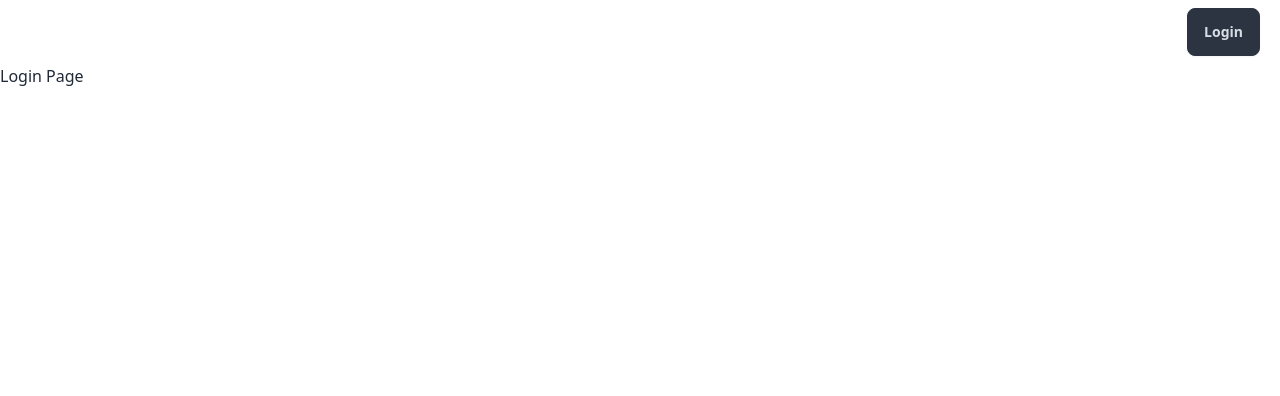
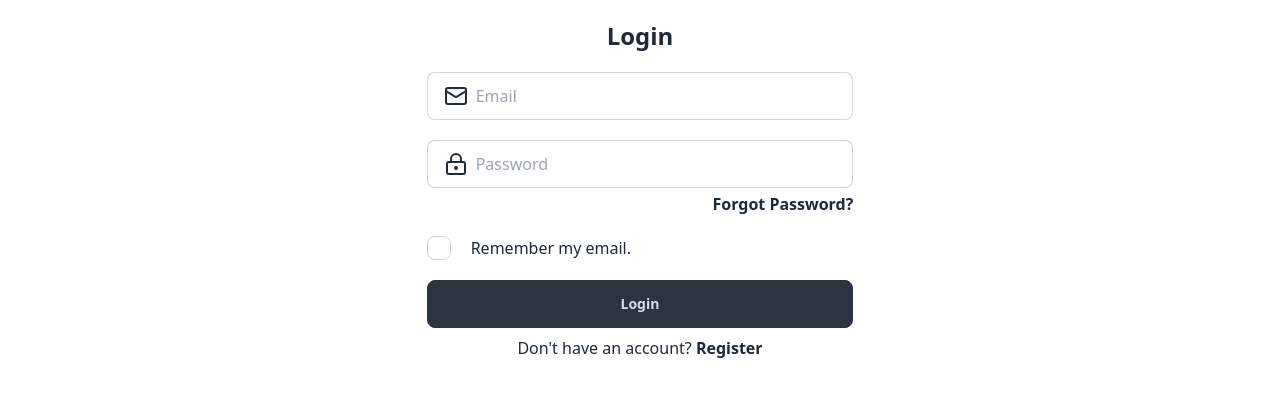
Before and after one commit to noorudd-in/Train-Ticketing-Frontend, a React (Vite) app: page /login in a window 1280 px wide. Shown: the top 396 px of the page. Built offline with nearby package versions, Linux system fonts and the light colour scheme.

Commit message:
Implemented User Login

```diff
--- a/package.json
+++ b/package.json
@@ -11,6 +11,7 @@
   },
   "dependencies": {
     "axios": "^1.7.5",
+    "lucide-react": "^0.436.0",
     "react": "^18.3.1",
     "react-dom": "^18.3.1",
     "react-hot-toast": "^2.4.1",
--- a/src/App.jsx
+++ b/src/App.jsx
@@ -1,9 +1,15 @@
 import "./App.css";
 import { RouterProvider } from "react-router-dom";
 import APP_ROUTES from "./routes";
+import { Toaster } from "react-hot-toast";
 
 function App() {
-  return <RouterProvider router={APP_ROUTES} />;
+  return (
+    <>
+      <Toaster />
+      <RouterProvider router={APP_ROUTES} />
+    </>
+  );
 }
 
 export default App;
--- a/src/api/auth.js
+++ b/src/api/auth.js
@@ -15,3 +15,15 @@ export const getProfile = async (token, userId) => {
     return error.response.data;
   }
 };
+
+export const loginUser = async (email, password) => {
+  try {
+    const user = await axios.post(`${AUTH_URL}/login`, {
+      email: email,
+      password: password,
+    });
+    return user.data;
+  } catch (error) {
+    return error.response.data;
+  }
+};
--- a/src/components/Login.jsx
+++ b/src/components/Login.jsx
@@ -1,7 +1,122 @@
-import React from "react";
+import React, { useEffect, useState } from "react";
+import { Mail } from "lucide-react";
+import { LockKeyhole } from "lucide-react";
+import { Link } from "react-router-dom";
+import toast, { Toaster } from "react-hot-toast";
+import { loginUser } from "../api/auth";
+import { useNavigate } from "react-router-dom";
 
 const Login = () => {
-  return <div>Login Page</div>;
+  const [email, setEmail] = useState("");
+  const [password, setPassword] = useState("");
+  const [loading, setLoading] = useState(false);
+  const [rememberEmail, setRememberEmail] = useState(
+    localStorage.getItem("UserEmail") ? true : false
+  );
+  let navigate = useNavigate();
+
+  const handleLogin = async () => {
+    const validateEmail = /^[\w-\.]+@([\w-]+\.)+[\w-]{2,4}$/g;
+    if (email == "" || password == "") {
+      toast.error("All fields are required.");
+      return;
+    }
+    if (!email.match(validateEmail)) {
+      toast.error("Invalid Email");
+      return;
+    }
+    if (!rememberEmail) {
+      localStorage.removeItem("UserEmail");
+    } else {
+      localStorage.setItem("UserEmail", email);
+    }
+    setLoading(true);
+    loginUser(email, password).then((data) => {
+      setLoading(false);
+      if (!data.success) {
+        toast.error(data.message);
+        return;
+      }
+      toast.success("Logged in successfully!");
+      localStorage.setItem("AccessToken", data.data.authToken);
+      localStorage.setItem("UserId", data.data.id);
+      navigate("/");
+    });
+  };
+
+  useEffect(() => {
+    const userEmail = localStorage.getItem("UserEmail");
+    if (userEmail) {
+      setEmail(userEmail);
+    }
+  }, []);
+  return (
+    <>
+      <Toaster />
+      <div className="text-center">
+        <div className="w-2/3 lg:w-1/3 mx-auto">
+          <h1 className="font-bold text-2xl my-5">Login</h1>
+          <div className="my-5">
+            <label className="input input-bordered flex items-center gap-2">
+              <Mail />
+              <input
+                type="text"
+                className="grow"
+                placeholder="Email"
+                value={email}
+                onChange={(e) => setEmail(e.target.value)}
+              />
+            </label>
+          </div>
+          <div className="my-5">
+            <label className="input input-bordered flex items-center gap-2">
+              <LockKeyhole />
+              <input
+                type="password"
+                className="grow"
+                placeholder="Password"
+                value={password}
+                onChange={(e) => setPassword(e.target.value)}
+              />
+            </label>
+            <p className="flex justify-end font-bold my-1">
+              <Link>Forgot Password?</Link>
+            </p>
+          </div>
+          <div className="my-5">
+            <label className="flex items-center">
+              <input
+                type="checkbox"
+                className="checkbox"
+                defaultChecked={rememberEmail}
+                onChange={(e) => setRememberEmail(e.target.checked)}
+              />
+              <p className="mx-5">Remember my email.</p>
+            </label>
+          </div>
+
+          <div>
+            <button
+              className="btn btn-neutral w-full"
+              onClick={handleLogin}
+              disabled={loading}
+            >
+              Login
+            </button>
+          </div>
+
+          <div className="mt-2">
+            <p>
+              Don't have an account?{" "}
+              <Link>
+                <span className="font-bold">Register</span>
+              </Link>
+            </p>
+          </div>
+        </div>
+      </div>
+    </>
+  );
 };
 
 export default Login;
--- a/src/components/NavBar.jsx
+++ b/src/components/NavBar.jsx
@@ -1,6 +1,7 @@
 import React, { useEffect, useState } from "react";
 import { getProfile } from "../api/auth";
 import { Link } from "react-router-dom";
+import { User, Ticket, LogOut } from "lucide-react";
 
 const NavBar = () => {
   const [isLoggedIn, setIsLoggedIn] = useState(false);
@@ -16,15 +17,51 @@ const NavBar = () => {
       });
     }
   }, []);
+
+  const handleLogout = () => {
+    localStorage.removeItem("AccessToken");
+    localStorage.removeItem("UserId");
+    window.location.reload();
+  };
   return (
-    <div className="flex justify-end my-2 mr-5">
-      {isLoggedIn ? (
-        <button className="btn btn-neutral">Profile</button>
-      ) : (
-        <button className="btn btn-neutral">
-          <Link to="/login">Login</Link>
-        </button>
-      )}
+    <div className="flex justify-between my-2">
+      <h1 className="ml-5">Train</h1>
+      <div className="mr-5">
+        {isLoggedIn ? (
+          <div className="dropdown dropdown-end">
+            <div tabIndex={0}>
+              <button className="btn btn-neutral">Account</button>
+            </div>
+            <ul
+              tabIndex={0}
+              className="dropdown-content menu bg-base-300 rounded-box z-[1] w-52 p-2 shadow"
+            >
+              <li>
+                <a>
+                  <User />
+                  Profile
+                </a>
+              </li>
+              <li>
+                <a>
+                  <Ticket />
+                  Bookings
+                </a>
+              </li>
+              <li>
+                <a onClick={handleLogout}>
+                  <LogOut />
+                  Logout
+                </a>
+              </li>
+            </ul>
+          </div>
+        ) : (
+          <Link to="/login">
+            <button className="btn btn-neutral">Login</button>
+          </Link>
+        )}
+      </div>
     </div>
   );
 };
--- a/src/routes/index.jsx
+++ b/src/routes/index.jsx
@@ -19,7 +19,6 @@ const APP_ROUTES = createBrowserRouter([
     path: "/login",
     element: (
       <>
-        <NavBar />
         <Login />
       </>
     ),
```
Also changed, not shown: 1 other file (tests, documents, lock files or other folders).
